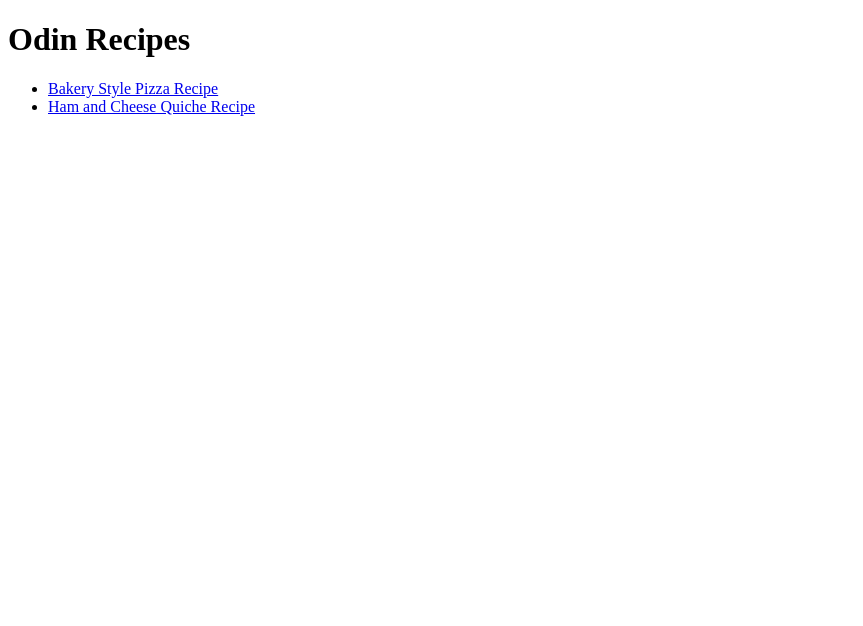
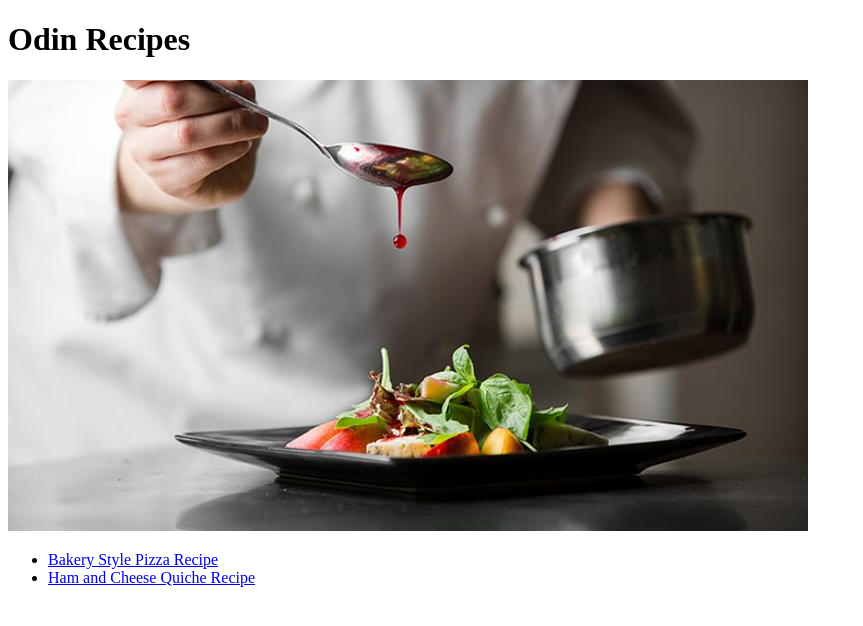
Before and after one commit to Balbader/odin-recipes, a plain HTML site: page index.html in a window 1280 px wide. Shown: the whole page, without its empty margins (0-863 px from the left). Drawn offline with Linux system fonts and the light colour scheme.

Commit message:
update home page

```diff
--- a/index.html
+++ b/index.html
@@ -7,6 +7,9 @@
 	</head>
 	<body>
 		<h1>Odin Recipes</h1>
+		<div class="image">
+			<img src="./images/chef-demo-cooking-saucing-dish.jpg" alt="Chef cooking">
+		</div>
 		<div class="links">
 			<ul>
 				<li>
```
Also changed, not shown: images/chef-demo-cooking-saucing-dish.jpg (added).
